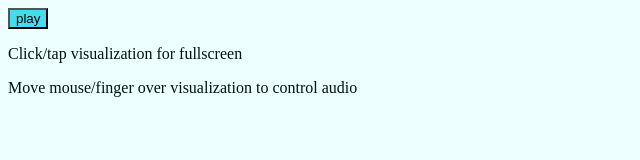
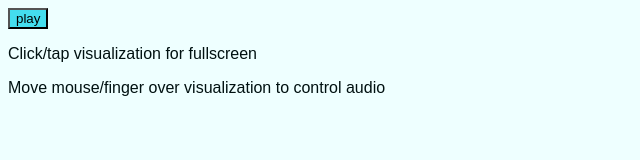
Before and after one commit to benji6/mews, a website built with Vite: page src/index.html in a window 1280 px wide. Shown: the whole page, without its empty margins (0-640 px from the left). Built offline with nearby package versions, Linux system fonts and the light colour scheme.

Commit message:
feat(style): update

```diff
--- a/src/style.css
+++ b/src/style.css
@@ -2,9 +2,8 @@
   --color-accent: #4de;
   --color-figure: #011;
   --color-ground: #eff;
-}
 
-html {
+  font-family: sysstem-ui, sans-serif;
   background: var(--color-ground);
   color: var(--color-figure);
 }
```
